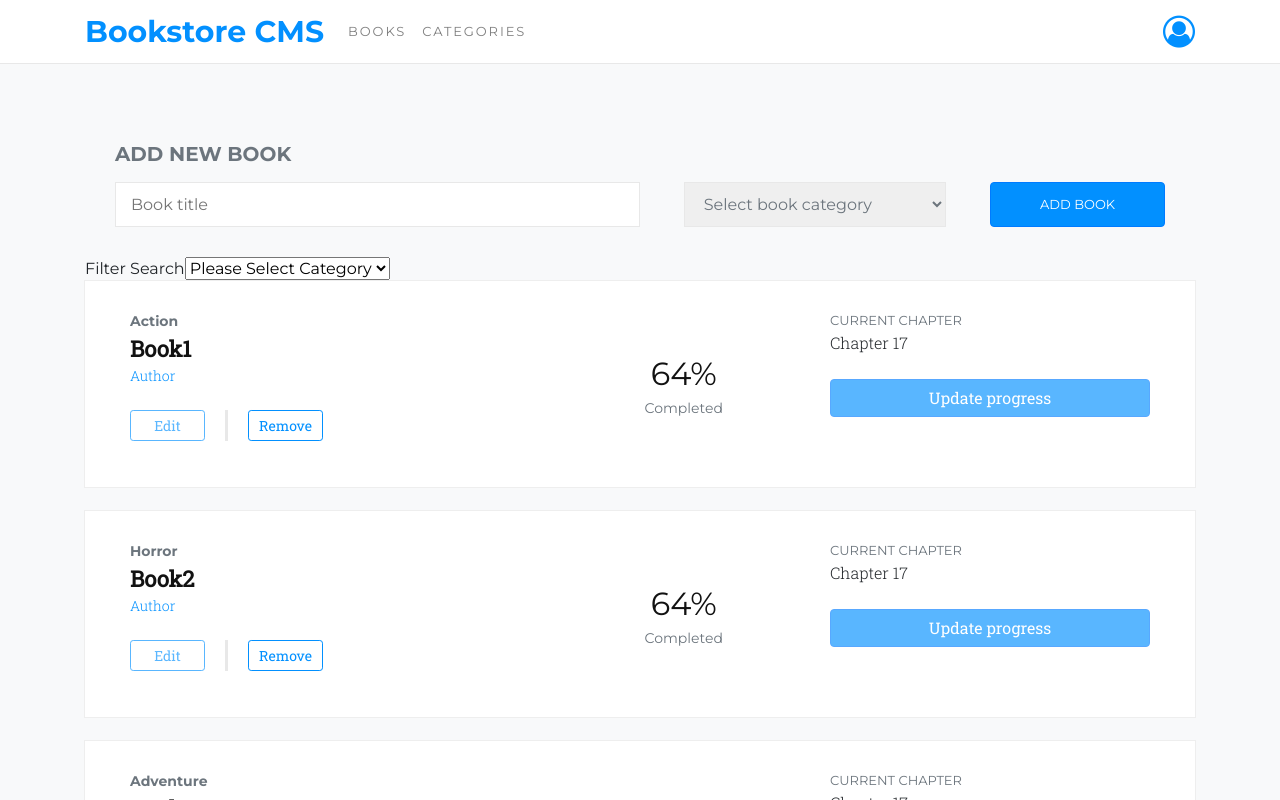
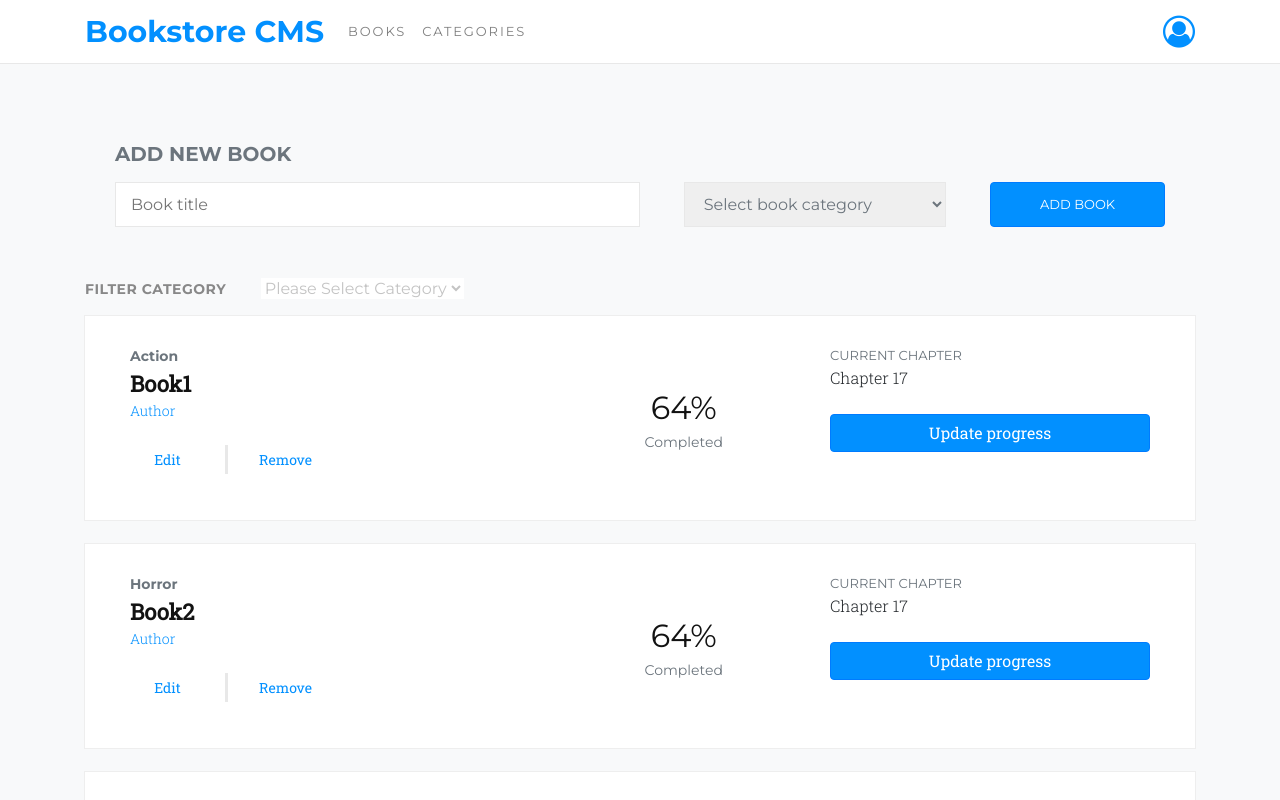
Before and after one commit to ldelbel/bookstore-cms, a React (Create React App) app: page / in a window 1280 px wide. Shown: the top 800 px of the page. Built offline with nearby package versions, Linux system fonts and the light colour scheme.

Commit message:
Add styling to filter

```diff
--- a/src/components/Book.js
+++ b/src/components/Book.js
@@ -57,8 +57,8 @@ const Book = props => {
                 borderStyle: 'solid',
                 borderColor: '#0290ff',
                 width: '75px',
+                border: 'none',
               }}
-              disabled
             >
               Edit
             </button>
@@ -85,6 +85,7 @@ const Book = props => {
                 borderStyle: 'solid',
                 borderColor: '#0290ff',
                 width: '75px',
+                border: 'none',
               }}
             >
               Remove
@@ -107,7 +108,6 @@ const Book = props => {
           className="btn btn-primary mt-4"
           type="button"
           style={{ background: '#0290ff', fontFamily: "'Roboto Slab', serif" }}
-          disabled
         >
           Update progress
         </button>
--- a/src/components/Filter.js
+++ b/src/components/Filter.js
@@ -9,9 +9,28 @@ const CategoryFilter = props => {
   };
 
   return (
-    <>
-      <span>Filter Search</span>
-      <select onChange={e => handleChange(e.target)} defaultValue="defaultOption">
+    <div style={{ marginTop: '15px', marginBottom: '15px' }}>
+      <span style={{
+        fontSize: '14px',
+        fontSamily: 'Montserrat, sans-serif',
+        fontWeight: 'bold',
+        letterSpacing: '0.5px',
+        color: '#888888',
+        marginRight: '30px',
+      }}
+      >
+        FILTER CATEGORY&nbsp;
+      </span>
+      <select
+        onChange={e => handleChange(e.target)}
+        defaultValue="defaultOption"
+        style={{
+          color: '#c4c4c4',
+          borderStyle: 'none',
+          background: 'white',
+        }}
+      >
+
         <option key="defaultOption" value="defaultOption" disabled>
           Please Select Category
         </option>
@@ -19,7 +38,8 @@ const CategoryFilter = props => {
           <option key={`${category}`}>{category}</option>
         ))}
       </select>
-    </>
+    </div>
+
   );
 };
 
--- a/src/containers/BooksForm.js
+++ b/src/containers/BooksForm.js
@@ -26,8 +26,9 @@ const BooksForm = props => {
     setTitle('');
     setCategory('defaultOption');
   };
+
   return (
-    <div style={{ padding: '30px' }}>
+    <div style={{ padding: '30px', marginBottom: '20px' }}>
       <h1 style={{ fontSize: '20px', fontWeight: 'bold', color: 'var(--gray)' }}>ADD NEW BOOK</h1>
       <form
         className="d-md-flex d-lg-flex justify-content-between align-items-lg-center mt-3"
```
